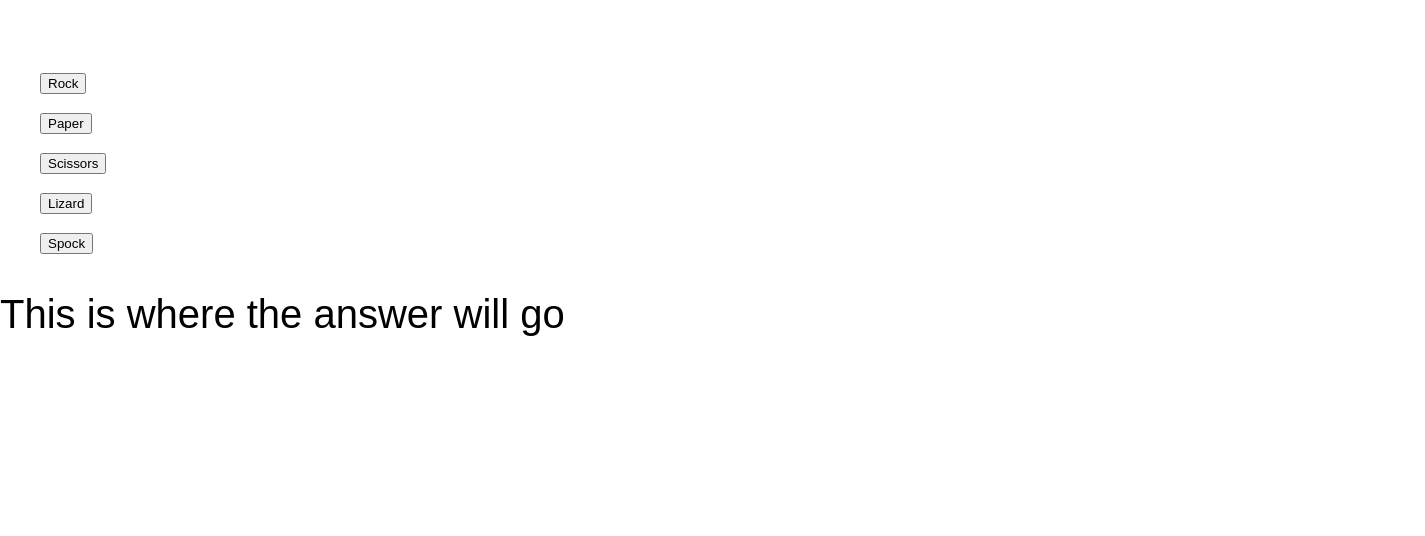
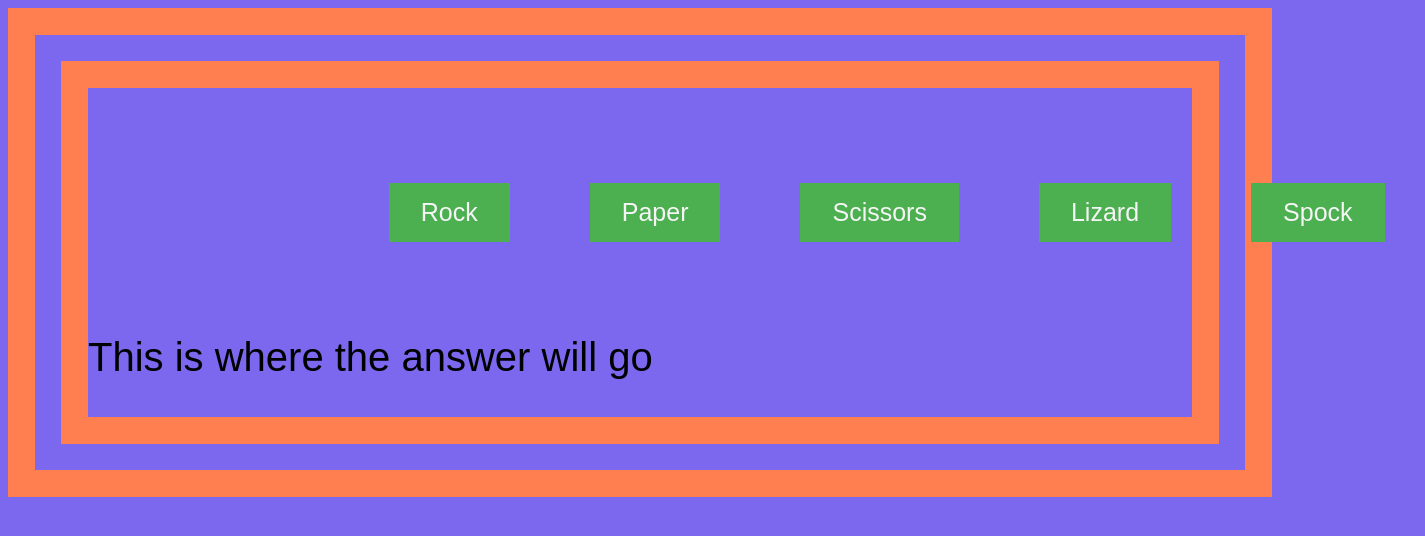
Before and after one commit to alsleaders/rockpaperscissors, a website: page public/index.html in a window 1280 px wide. Shown: the whole page, 1425 px wide, since content can reach past the window. Drawn offline with Linux system fonts and the light colour scheme.

Commit message:
got js hooked to html, still errors

```diff
--- a/public/index.html
+++ b/public/index.html
@@ -10,8 +10,8 @@
   <body>
     <h1 class="hello-world"></h1>
     <script src="/main.js" charset="utf-8"></script>
-
-    <ul>
+    <section>
+      <ul class="set-of-buttons">
         <li><button class="rock">Rock</button></li>
         <li>
           <button class="paper">Paper</button>
@@ -27,6 +27,7 @@
         </li>
       </ul>
       <p><span class="result">This is where the answer will go</span></p>
+    </section>
     <script src="/main.js" charset="utf-8"></script>
   </body>
 </html>
--- a/public/main.js
+++ b/public/main.js
@@ -1,8 +1,8 @@
-let myArray = ['rock', 'paper', 'scissors', 'lizard', 'spock']
+let player2 = ['rock', 'paper', 'scissors', 'lizard', 'spock']
 
 const main = () => {
   // gen a random from array
-  let opponent = myArray[Math.floor(Math.random() * myArray.length)]
+  let opponent = player2[Math.floor(Math.random() * player2.length)]
   console.log('the computer genned ' + opponent)
 }
 
--- a/public/screen.css
+++ b/public/screen.css
@@ -7,11 +7,31 @@ html {
 }
 
 body {
-  margin: 0;
-  min-height: 100%;
+  margin: 5;
+  max-height: 900px;
+  border: coral 2rem double;
+  background-color: mediumslateblue;
+}
+
+.set-of-buttons {
+  display: flex;
+  margin: 5% 20%;
 }
 
 li {
+  flex-direction: row;
   list-style: none;
   font-weight: bolder;
 }
+
+button {
+  background-color: #4caf50; /* Green */
+  border: none;
+  color: whitesmoke;
+  padding: 15px 32px;
+  margin: 1rem;
+  text-align: center;
+  text-decoration: none;
+  display: inline-block;
+  font-size: 25px;
+}
```
Lines whose indentation alone changed are shown as unchanged.
